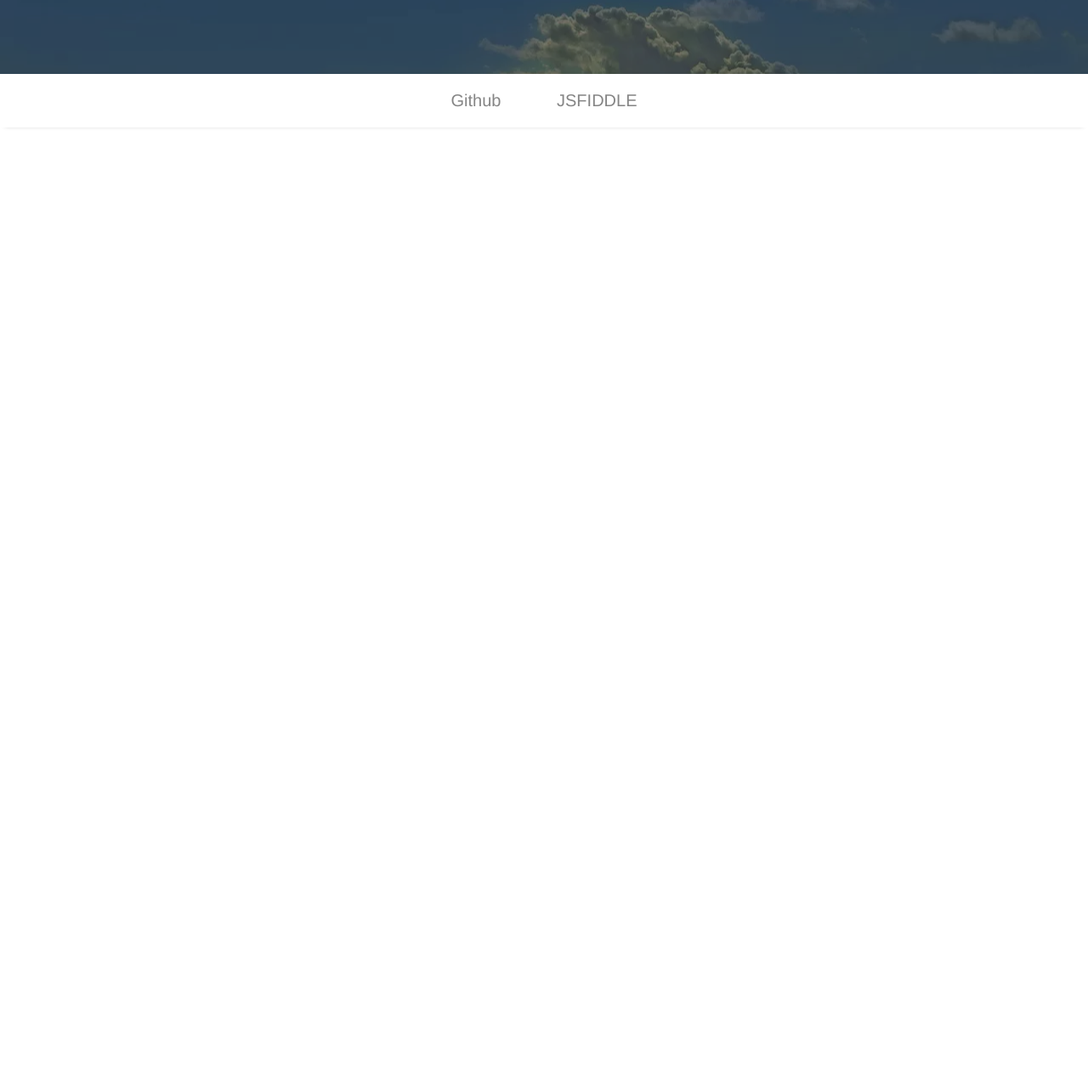
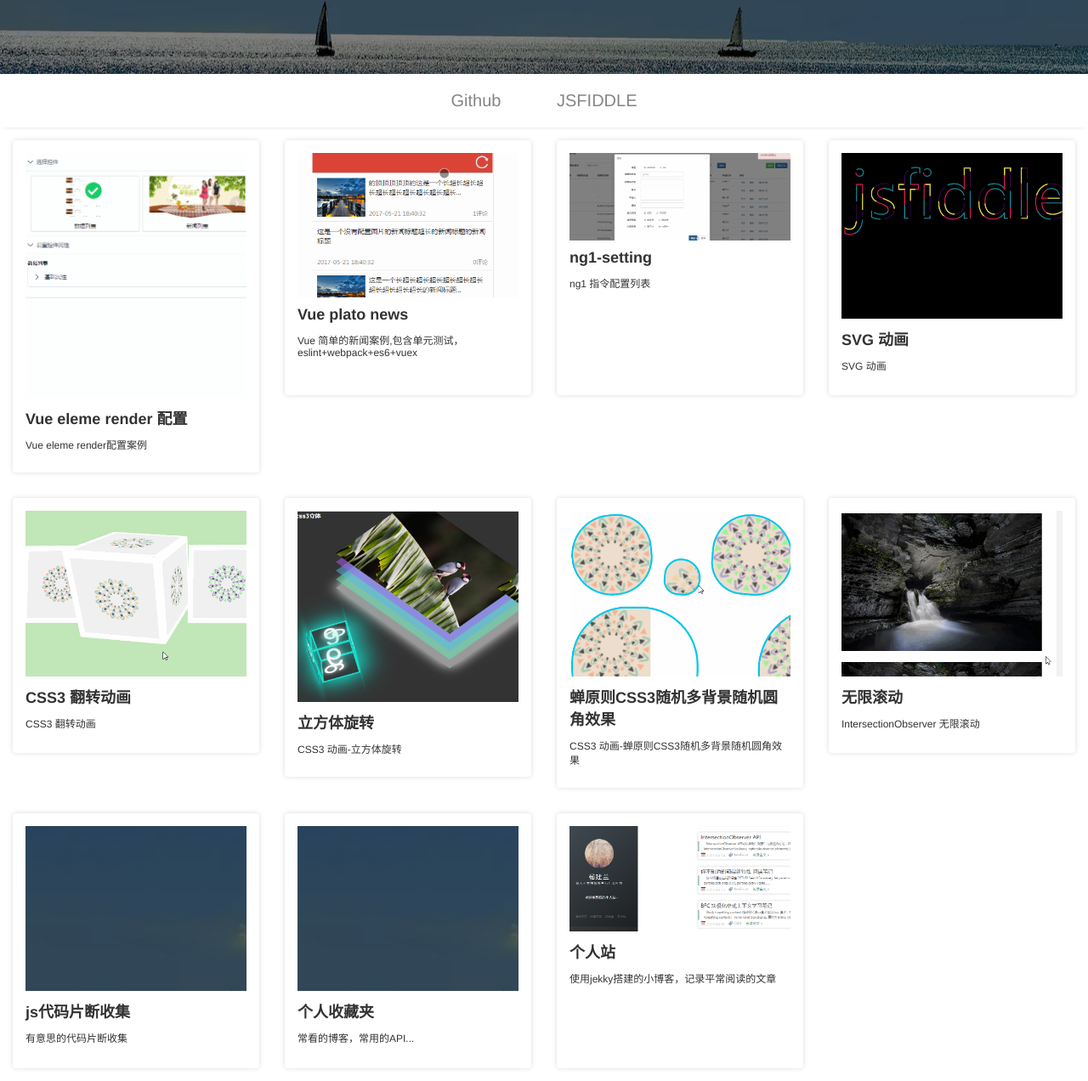
Before and after one commit to lanria990/demos, a plain HTML site: page index.html in a window 1280 px wide. Shown: the part 313-1585 px from the top of the page at 85% size. Before the commit the page ends 800 px from the top, so only its background shows below. Drawn offline with Linux system fonts and the light colour scheme; files whose address does not match are found by name.

Commit message:
update demo list

```diff
--- a/index.html
+++ b/index.html
@@ -36,10 +36,123 @@
     </ul>
     <script>
         window.onload = () => {
-            fetch('src/db.json').then(data => {
-                const grid_content = document.getElementById('grid_content')
-                const childrens = data.items.map(item => {
-                    return `<li class="grid-1">
+            const db = {
+                "items": [
+                     {
+                        "path": "file:///E:/demo-work/demos/static/images/demos/vue-elem.gif",
+                        "git_path": "http://git.oschina.net/tanyang/vue-elment-setting",
+                        "title": "Vue eleme render 配置",
+                        "desc": "Vue eleme render配置案例",
+                        "categories": [
+                            "item",
+                            "javaScript"
+                        ]
+                    },
+                    {
+                        "path": "file:///E:/demo-work/demos/static/images/demos/vue-news.gif",
+                        "git_path": "http://git.oschina.net/tanyang/vue-plato-news",
+                        "title": "Vue plato news",
+                        "desc": "Vue 简单的新闻案例,包含单元测试，eslint+webpack+es6+vuex",
+                        "categories": [
+                            "item",
+                            "javaScript"
+                        ]
+                    },
+                    {
+                        "path": "file:///E:/demo-work/demos/static/images/demos/ng-setting.gif",
+                        "git_path": "http://git.oschina.net/tanyang/ng1-setting",
+                        "title": "ng1-setting",
+                        "desc": "ng1 指令配置列表",
+                        "categories": [
+                            "item",
+                            "javaScript"
+                        ]
+                    },
+                    {
+                        "path": "file:///E:/demo-work/demos/static/images/demos/svg-aimate.gif",
+                        "git_path": "https://jsfiddle.net/yangjl/2wyvsmrb/",
+                        "title": "SVG 动画",
+                        "desc": "SVG 动画",
+                        "categories": [
+                            "item",
+                            "css3"
+                        ]
+                    },
+                    {
+                        "path": "file:///E:/demo-work/demos/static/images/demos/2.gif",
+                        "git_path": "file:///E:/demo-work/demos/src/3dimage.html",
+                        "title": "CSS3 翻转动画",
+                        "desc": "CSS3 翻转动画",
+                        "categories": [
+                            "item",
+                            "css3"
+                        ]
+                    },
+                    {
+                        "path": "file:///E:/demo-work/demos/static/images/demos/z-index.png",
+                        "git_path": "file:///E:/demo-work/demos/src/z-index.html",
+                        "title": "立方体旋转",
+                        "desc": "CSS3 动画-立方体旋转",
+                        "categories": [
+                            "item",
+                            "css3"
+                        ]
+                    },
+                    {
+                        "path": "file:///E:/demo-work/demos/static/images/demos/cicada-principle-border-radius.gif",
+                        "git_path": "file:///E:/demo-work/demos/src/cicada-principle-border-radius.html",
+                        "title": "蝉原则CSS3随机多背景随机圆角效果",
+                        "desc": "CSS3 动画-蝉原则CSS3随机多背景随机圆角效果",
+                        "categories": [
+                            "item",
+                            "css3"
+                        ]
+                    },
+                    {
+                        "path": "file:///E:/demo-work/demos/static/images/demos/infinite-scroll.gif",
+                        "git_path": "file:///E:/demo-work/demos/src/infinite-scroll.html",
+                        "title": "无限滚动",
+                        "desc": "IntersectionObserver 无限滚动",
+                        "categories": [
+                            "item",
+                            "javaScript"
+                        ]
+                    },
+                    {
+                        "path": "file:///E:/demo-work/demos/static/images/demos/default.png",
+                        "git_path": "file:///E:/demo-work/demos/util.js",
+                        "title": "js代码片断收集",
+                        "desc": "有意思的代码片断收集",
+                        "categories": [
+                            "item",
+                            "javaScript"
+                        ]
+                    },
+                    {
+                        "path": "file:///E:/demo-work/demos/static/images/demos/default.png",
+                        "git_path": "file:///E:/demo-work/demos/src/collection.html",
+                        "title": "个人收藏夹",
+                        "desc": "常看的博客，常用的API...",
+                        "categories": [
+                            "item",
+                            "javaScript"
+                        ]
+                    },
+                    {
+                        "path": "file:///E:/demo-work/demos/static/images/demos/blog.png",
+                        "git_path": "https://lanria990.github.io/#blog",
+                        "title": "个人站",
+                        "desc": "使用jekky搭建的小博客，记录平常阅读的文章",
+                        "categories": [
+                            "item",
+                            "javaScript"
+                        ]
+                    }
+                ]
+            }
+            const grid_content = document.getElementById('grid_content')
+            const childrens = db.items.map(item => {
+                return `<li class="grid-1">
                     <div class="${item.categories.join(' ')}">
                         <a href="${item.git_path}" target="_blank">
                             <img src="${item.path}">
@@ -49,9 +162,9 @@
                         </a>
                     </div>
                 </li>`
-                })
-                grid_content.appendChild(childrens)
-            })
+            }).join('')
+            grid_content.innerHTML = childrens
+
 
         }
     </script>
--- a/util.js
+++ b/util.js
@@ -43,6 +43,31 @@ export function deepCopy (obj, cache = []) {
     })
 
     return copy
+}
+
+/**
+ * 深度copy,截断原型链
+ * @param target
+ */
+export function deepCopy (target) {
+  return JSON.parse(JSON.stringify(target || {}))
+}
+
+/**
+ * 拷贝属性
+ * @param target [Object[Object]]
+ * @param properties [Array[String]] 需要拷贝的属性
+ * @returns {{}}
+ */
+export function copyProperty (target, properties) {
+  const map = {}
+  Object.keys(target || {}).forEach(id => {
+    map[id] = {}
+    properties.forEach(key => {
+      map[key] = target[id][key]
+    })
+  })
+  return map
 }
 
 
```
Also changed, not shown: static/images/demos/vue-elem.gif (added).
